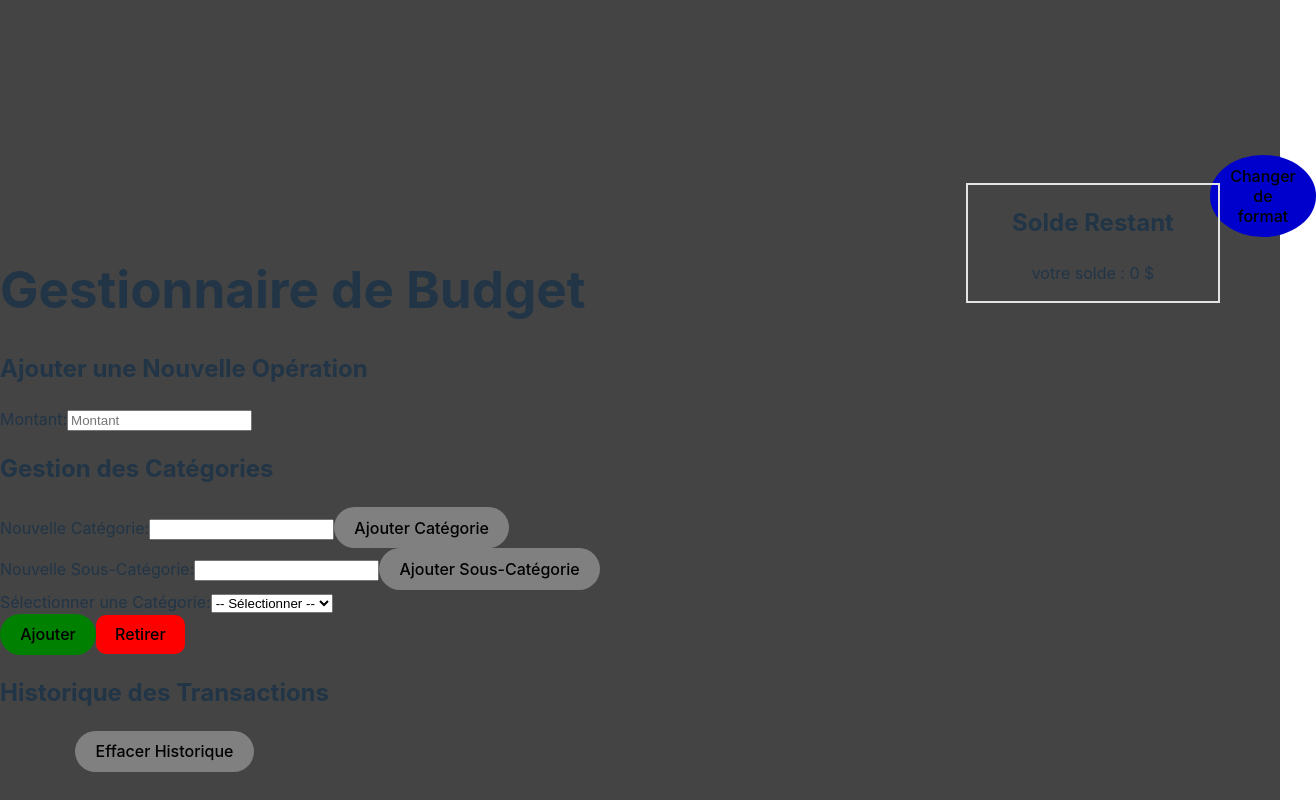
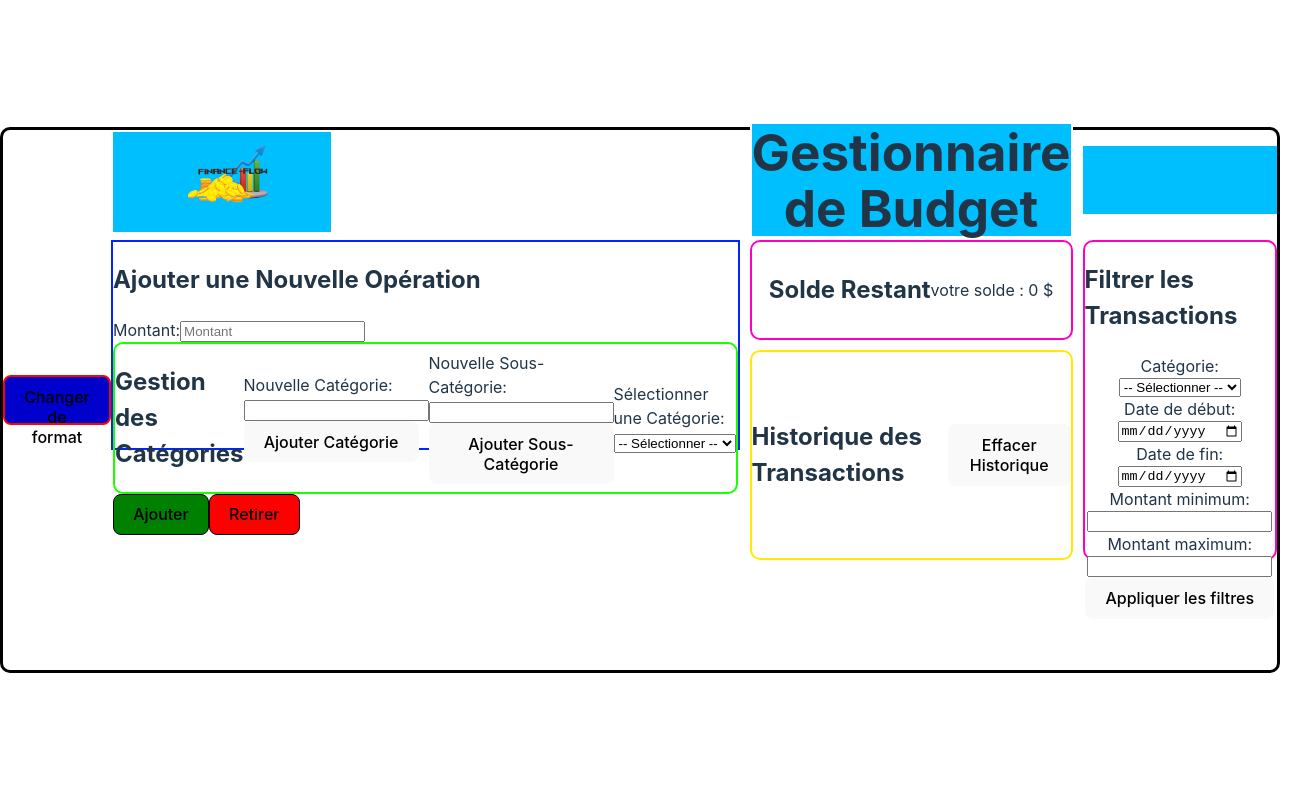
Before and after one commit to bruno-jimenez/finance-flow, a React (Vite) app in the folder FinanceFlow/: page / in a window 1280 px wide. Shown: the whole page, 1316 px wide, since content can reach past the window. Built offline with nearby package versions, Linux system fonts and the light colour scheme.

Commit message:
adding new component for datafilter, update other component too  and update CSS

```diff
--- a/FinanceFlow/src/App.jsx
+++ b/FinanceFlow/src/App.jsx
@@ -1,11 +1,13 @@
-import { useState } from 'react';
+import React, { useState } from 'react';
 import AddNewOperation from './component/AddNewOperation';
 import TransactionLogs from './component/TransactionLogs';
 import HowMuch from './component/HowMuch';
 import ResponsiveComponent from './component/responsive';
+import TransactionDataFilter from './component/TransactionDataFilter';
 
 const App = () => {
   const [transactions, setTransactions] = useState([]);
+  const [categories, setCategories] = useState([]);  // Assurez-vous de mettre à jour cette liste en fonction de vos besoins
 
   // Fonction pour ajouter une nouvelle transaction
   const addTransaction = (newTransaction) => {
@@ -18,11 +20,16 @@ const App = () => {
 
   return (
     <ResponsiveComponent>
-      <div>
-        <h1>Gestionnaire de Budget</h1>
+      <div className='box'>
+          <img className='logotitleun' src="../logo.png" alt="Photo de plage vue du dessus" />
+          <h1 className='logotitleun'>Gestionnaire de Budget</h1>
+      <p className='bouchetrou logotitleun' id='un'></p>
 
         {/* Composant pour ajouter une nouvelle opération */}
         <AddNewOperation addTransaction={addTransaction} />
+
+        {/* Composant pour filtrer les transactions */}
+        <TransactionDataFilter transactions={transactions} categories={categories} />
 
         {/* Utiliser le composant TransactionLogs pour afficher la liste des transactions et le solde restant */}
         <TransactionLogs transactions={transactions} clearHistory={clearHistory}/>
@@ -34,4 +41,4 @@ const App = () => {
   );
 }
 
-export default App
+export default App;
--- a/FinanceFlow/src/CSS/ResponsiveComponent.css
+++ /dev/null
@@ -1,80 +0,0 @@
-/* ResponsiveComponent.css */
-body {
-
-  background-color: rgb(68, 68, 68);
-
-}
-
-/* Styles pour les écrans étroits (moins de 653px de large) */
-
-.responsive-container.narrow-format {
-  width: 280px;
-  height: 653px;
-  background-color: rgb(0, 0, 0);
-  font-size: small;
-}
-
-#switchResponsive {
-
-  background-color: mediumblue;
-  border-radius: 90%;
-  bottom: 200px;
-  margin-left: 1200px;
-  position: relative;
-
-
-
-}
-/*style de transactionlogs*/
-
-.Transactionlogs-container {
-
-   position: absolute;
-
-   text-align: center;
-   margin: auto;
-
-}
-
-/*style de howmuch*/
-
-.howmuch-container {
-
-  position: absolute;
-  top: 183px;
-  right: 60px;
-  width: 250px;
-  border: 2px solid rgb(227, 227, 227);
-  text-align: center;
-  margin: auto;
-
-}
-
-/*style des boutons*/
-
-.button {
-
-  border: 4px solid color rgb(0, 0, 0);
-  background-color: grey;
-  text-align: center;
-  border-style: ridge;
-  bottom: 10px;
-  left: 10px;
-  right: 10px;
-  top: 10px;
-  border-radius: 30px;
-
-}
-
-#Add {
-
-  background-color: green;
-
-}
-
-#Del {
-
-  background-color: red;
-  border: 10px rgb(255, 0, 0);
-  border-radius: 10px;
-}
--- a/FinanceFlow/src/CSS/index.css
+++ b/FinanceFlow/src/CSS/index.css
@@ -12,6 +12,8 @@
   -webkit-font-smoothing: antialiased;
   -moz-osx-font-smoothing: grayscale;
   -webkit-text-size-adjust: 100%;
+  display: grid;
+
 }
 
 a {
@@ -25,7 +27,7 @@ a:hover {
 
 body {
   margin: 0;
-  display: flex;
+  display: grid;
   place-items: center;
   min-width: 320px;
   min-height: 100vh;
@@ -67,3 +69,146 @@ button:focus-visible {
     background-color: #f9f9f9;
   }
 }
+
+
+}
+.responsive-container.narrow-format {
+
+  grid-template-columns: 1fr 1fr 1fr;
+  grid-template-rows: 1fr 1fr 1fr;
+  display: flex;
+  width: 280px;
+  height: 653px;
+  background-color: rgb(0, 0, 0);
+  font-size: small;
+}
+
+
+
+img {
+
+  align-items: center;
+  justify-content: center;
+  height: 100%;
+  grid-column: 1/2;
+  grid-row: 1/2;
+  border: 2px solid #ffffff;
+
+}
+
+h1 {
+
+  align-self: center;
+  text-align: center;
+  grid-column: 2/3;
+  grid-row: 1/2;
+  border: 2px solid #ffffff;
+
+}
+
+#Add {
+
+  background-color: green;
+  border-color: #000000;
+
+}
+
+#Del {
+
+  background-color: red;
+  border-color: #000000;
+
+}
+
+.box {
+
+  display: grid;
+  grid-template-columns: 1fr 1fr 1fr;
+  grid-template-rows: 100px 100px 100px 100px 100px;
+  grid-gap: 10px;
+
+
+}
+
+div[class*="container"] {
+
+  border-radius: 10px;
+  border: 3px solid black;
+  display: flex;
+  align-items: center;
+  justify-content: center;
+
+}
+
+div[class*="howmuch"] {
+
+  grid-column: 2 / 3;
+  grid-row: 2 / 3;
+  border: 2px solid #ff00c3;
+    /* bordure de la boîte */
+
+}
+
+div[class*="Transactionlogs"] {
+
+  grid-column: 2 / 3;
+  grid-row: 3 / 5;
+  border: 2px solid #ffea00; /* bordure de la boîte */
+
+}
+
+div[class*="Operation"] {
+
+  grid-column: 1 / 2;
+  grid-row: 2 / 4;
+  border: 2px solid #0026ff; /* bordure de la boîte */
+
+}
+
+div[class*="categorie"] {
+
+  grid-column: 2 / 3;
+  grid-row: 2 / 3;
+  border: 2px solid #1aff00; /* bordure de la boîte */
+
+
+}
+
+#switchResponsive {
+
+
+  background-color: mediumblue;
+  height: 50px;
+  border: 2px solid rgb(255, 0, 0)/* bordure de la boîte */
+}
+
+div[class*='DataFilter'] {
+
+  flex-wrap: wrap;
+  grid-column: 3 / 3;
+  grid-row: 2 / 5;
+  border: 2px solid #ff00c3;
+
+}
+
+.bouchetrou {
+
+  font-display: none;
+  background-color: #00bfff;
+  border: 2px solid #00bfff;
+}
+
+#un {
+
+  display:contents none;
+
+  grid-column: 3/3;
+  grid-row: 1/2;
+
+}
+
+.logotitleun {
+
+  background-color: #00bfff;
+
+}
--- a/FinanceFlow/src/component/AddNewOperation.jsx
+++ b/FinanceFlow/src/component/AddNewOperation.jsx
@@ -4,6 +4,7 @@ import DataCategorie from './DataCategorie';
 const AddNewOperation = ({ addTransaction }) => {
   const [amount, setAmount] = useState('');
   const [selectedCategory, setSelectedCategory] = useState('');
+  const [categories, setCategories] = useState([]);
 
   const handleAddTransaction = (isPositive) => {
     if (amount.trim() === '' || selectedCategory.trim() === '') {
@@ -25,21 +26,23 @@ const AddNewOperation = ({ addTransaction }) => {
     addTransaction({
       amount: transactionAmount,
       category: selectedCategory,
-      date: formattedDate
-    })
-
-    // ...
+      date: formattedDate,
+      // Ajoutez d'autres informations supplémentaires si nécessaire
+    });
 
     // Réinitialiser les états locaux
     setAmount('');
     setSelectedCategory('');
 
-  console.log('Transaction ajoutée:', transactionAmount, selectedCategory);
+    console.log('Transaction ajoutée:', transactionAmount, selectedCategory);
+  };
 
+  const updateCategories = (updatedCategories) => {
+    setCategories(updatedCategories);
   };
 
   return (
-    <div>
+    <div className="Operation-component">
       <h2>Ajouter une Nouvelle Opération</h2>
       <label>Montant:</label>
       <input
@@ -52,6 +55,7 @@ const AddNewOperation = ({ addTransaction }) => {
       {/* Intégrer le composant DataCategorie pour gérer les catégories et sous-catégories */}
       <DataCategorie
         onSelectCategorie={(category) => setSelectedCategory(category)}
+        updateCategories={updateCategories}
       />
 
       {/* Ajouter la transaction (positive) */}
@@ -59,9 +63,6 @@ const AddNewOperation = ({ addTransaction }) => {
 
       {/* Ajouter la transaction (négative) */}
       <button className='button' id='Del' onClick={() => handleAddTransaction(false)}>Retirer</button>
-
-
-
     </div>
   );
 };
--- a/FinanceFlow/src/component/DataCategorie.jsx
+++ b/FinanceFlow/src/component/DataCategorie.jsx
@@ -1,7 +1,7 @@
 //creation categorie et sous categorie
 import React, { useState } from 'react';
 
-const DataCategorie = ({ onSelectCategorie }) => {
+const DataCategorie = ({ onSelectCategorie, updateCategories }) => {
   const [categories, setCategories] = useState([]);
   const [newCategory, setNewCategory] = useState('');
   const [selectedCategory, setSelectedCategory] = useState('');
@@ -12,6 +12,8 @@ const DataCategorie = ({ onSelectCategorie }) => {
     if (newCategory.trim() !== '' && !categories.includes(newCategory)) {
       setCategories([...categories, newCategory]);
       setNewCategory('');
+      // Mettre à jour les catégories dans le composant parent
+      updateCategories([...categories, newCategory]);
     }
   };
 
@@ -28,7 +30,7 @@ const DataCategorie = ({ onSelectCategorie }) => {
   };
 
   return (
-    <div>
+    <div className='categorie-container'>
       <h2>Gestion des Catégories</h2>
 
       {/* Ajouter une nouvelle catégorie */}
--- a/FinanceFlow/src/component/TransactionDataFilter.jsx
+++ b/FinanceFlow/src/component/TransactionDataFilter.jsx
@@ -1,6 +1,74 @@
-//Trier/filtrer les transactions
-function TransactionDataFilter() {
+import React, { useState } from 'react';
 
-}
+const TransactionDataFilter = ({ transactions, categories }) => {
+  const [selectedCategory, setSelectedCategory] = useState('');
+  const [startDate, setStartDate] = useState('');
+  const [endDate, setEndDate] = useState('');
+  const [minAmount, setMinAmount] = useState('');
+  const [maxAmount, setMaxAmount] = useState('');
 
-export default TransactionDataFilter
+  const filterTransactions = () => {
+    // Appliquer les filtres sur la liste des transactions
+    let filteredTransactions = [...transactions];
+
+    if (selectedCategory !== '') {
+      filteredTransactions = filteredTransactions.filter(transaction => transaction.category === selectedCategory);
+    }
+
+    if (startDate !== '') {
+      const startDateFilter = new Date(startDate);
+      filteredTransactions = filteredTransactions.filter(transaction => new Date(transaction.date) >= startDateFilter);
+    }
+
+    if (endDate !== '') {
+      const endDateFilter = new Date(endDate);
+      filteredTransactions = filteredTransactions.filter(transaction => new Date(transaction.date) <= endDateFilter);
+    }
+
+    if (minAmount !== '') {
+      const minAmountFilter = parseFloat(minAmount);
+      filteredTransactions = filteredTransactions.filter(transaction => transaction.amount >= minAmountFilter);
+    }
+
+    if (maxAmount !== '') {
+      const maxAmountFilter = parseFloat(maxAmount);
+      filteredTransactions = filteredTransactions.filter(transaction => transaction.amount <= maxAmountFilter);
+    }
+
+    // Vous pouvez maintenant utiliser filteredTransactions comme liste filtrée
+    console.log('Transactions filtrées:', filteredTransactions);
+  };
+
+  return (
+    <div className="TransactionDataFilter-container">
+      <h2>Filtrer les Transactions</h2>
+      {/* Ajouter des champs d'entrée et des sélecteurs pour les différents critères de filtrage */}
+      <label>Catégorie:</label>
+      <select value={selectedCategory} onChange={(e) => setSelectedCategory(e.target.value)}>
+        <option value="">-- Sélectionner --</option>
+        {categories.map((category) => (
+          <option key={category} value={category}>
+            {category}
+          </option>
+        ))}
+      </select>
+
+      <label>Date de début:</label>
+      <input type="date" value={startDate} onChange={(e) => setStartDate(e.target.value)} />
+
+      <label>Date de fin:</label>
+      <input type="date" value={endDate} onChange={(e) => setEndDate(e.target.value)} />
+
+      <label>Montant minimum:</label>
+      <input type="number" value={minAmount} onChange={(e) => setMinAmount(e.target.value)} />
+
+      <label>Montant maximum:</label>
+      <input type="number" value={maxAmount} onChange={(e) => setMaxAmount(e.target.value)} />
+
+      {/* Bouton pour appliquer les filtres */}
+      <button onClick={filterTransactions}>Appliquer les filtres</button>
+    </div>
+  );
+};
+
+export default TransactionDataFilter;
--- a/FinanceFlow/src/component/responsive.jsx
+++ b/FinanceFlow/src/component/responsive.jsx
@@ -1,7 +1,7 @@
 // ResponsiveComponent.js
 
 import React, { useState } from 'react';
-import '../CSS/ResponsiveComponent.css'; // Assurez-vous d'avoir le bon chemin pour le fichier CSS
+import '../CSS/index.css'; // Assurez-vous d'avoir le bon chemin pour le fichier CSS
 
 const ResponsiveComponent = ({ children }) => {
   const [isWideFormat, setIsWideFormat] = useState(true);
--- a/FinanceFlow/src/main.jsx
+++ b/FinanceFlow/src/main.jsx
@@ -3,7 +3,6 @@
 import React from 'react';
 import ReactDOM from 'react-dom';
 import App from './App';
-import './CSS/index.css'
 
 
 
```
Also changed, not shown: FinanceFlow/logo.png (added).
